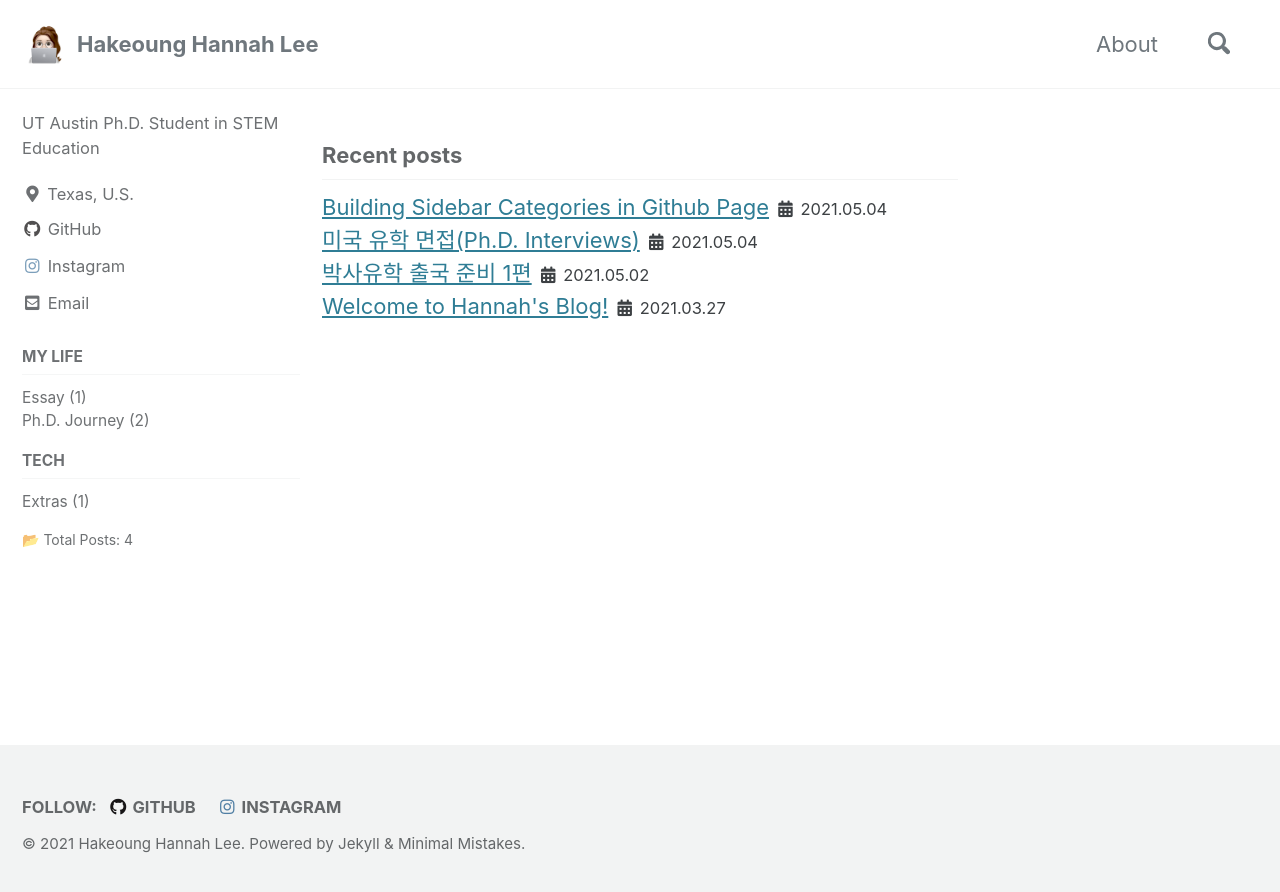
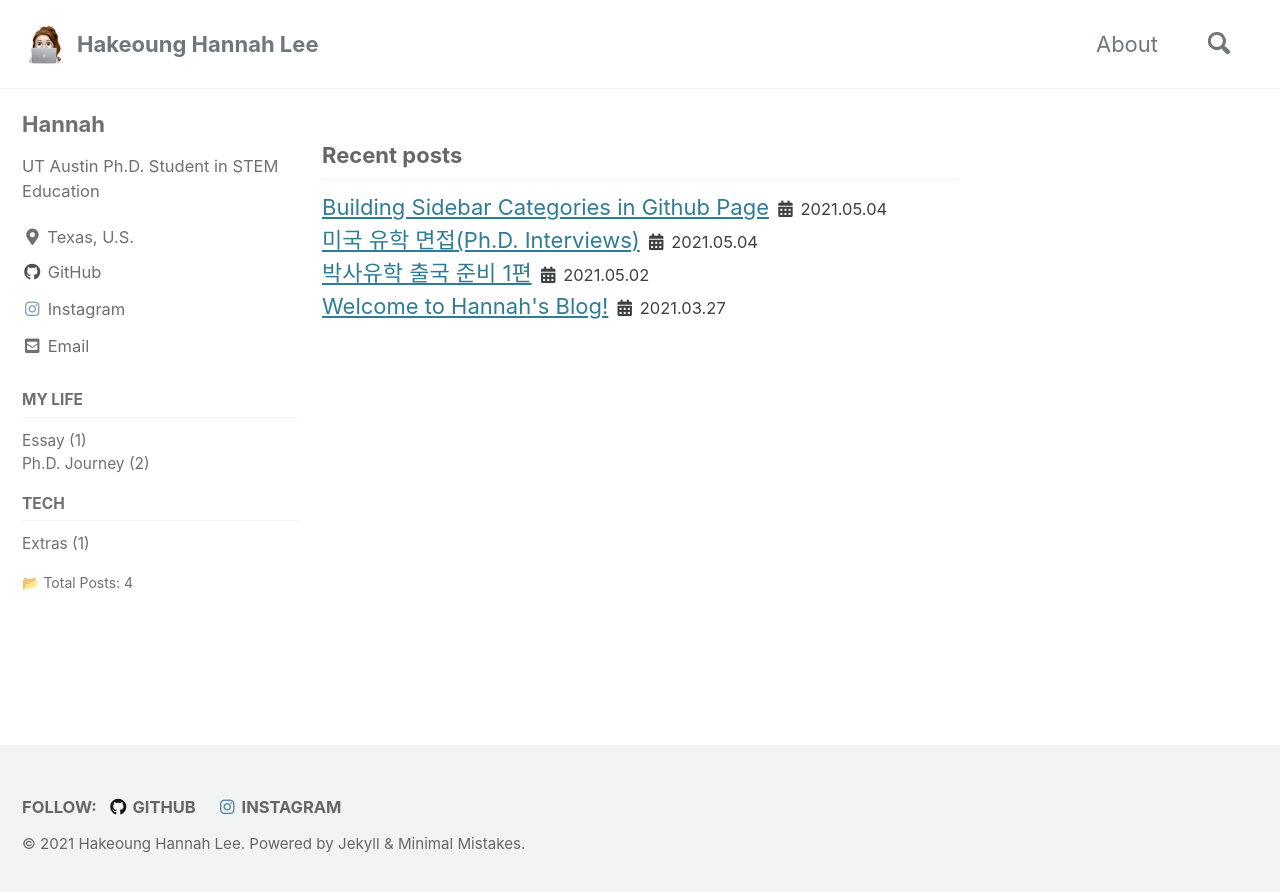
Before and after one commit to HakeoungLee/HakeoungLee.github.io, a Jekyll site: the page built from index.html, in a window 1280 px wide. Shown: the top 892 px of the page. Built offline with Jekyll 4.4.1, drawn with Linux system fonts in a browser that asks for light colours; cached includes are drawn as plain includes; the list of posts is cut into pages by our own code; comment, search, counter and statistics services are not loaded.

Commit message:
Update _config.yml

```diff
--- a/_config.yml
+++ b/_config.yml
@@ -94,7 +94,7 @@ analytics:
 
 # Site Author
 author:
-#   name             : "Your Name"
+  name             : "Hannah"
 #   avatar           : # path of avatar image, e.g. "/assets/images/bio-photo.jpg"
   bio              : "UT Austin Ph.D. Student in STEM Education"
   location         : "Texas, U.S."
```
